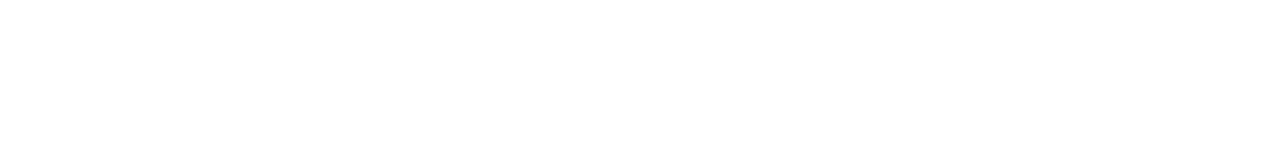
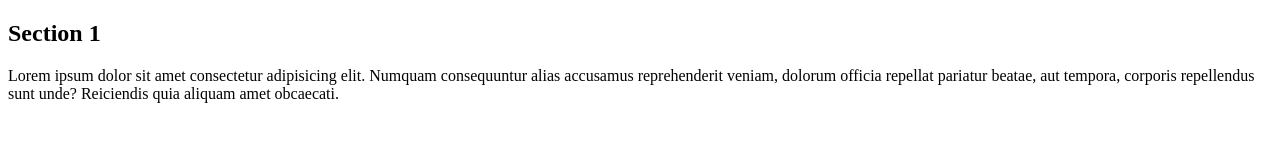
Before and after one commit to damian-idczak/testowe1, a plain HTML site: page index.html in a window 1280 px wide. Drawn offline with Linux system fonts and the light colour scheme.

Commit message:
Section 1 add to html

```diff
--- a/index.html
+++ b/index.html
@@ -7,6 +7,12 @@
     <title>INFO Share git course</title>
 </head>
 <body>
+    <section>
+    <h1> Section 1</h1>
+    <p>
+        Lorem ipsum dolor sit amet consectetur adipisicing elit. Numquam consequuntur alias accusamus reprehenderit veniam, dolorum officia repellat pariatur beatae, aut tempora, corporis repellendus sunt unde? Reiciendis quia aliquam amet obcaecati.
 
+    </p>
+    </section>
 </body>
 </html>
```
